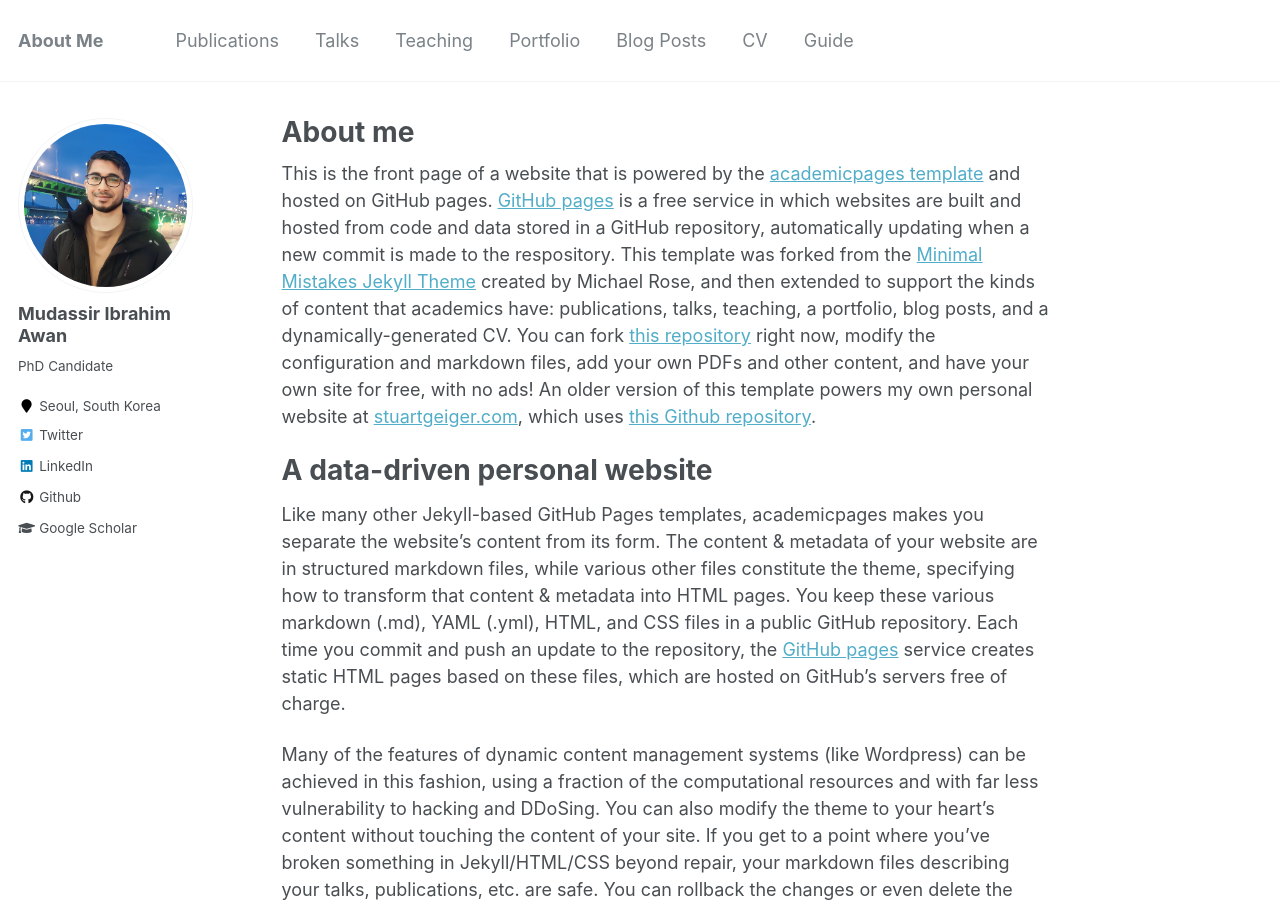
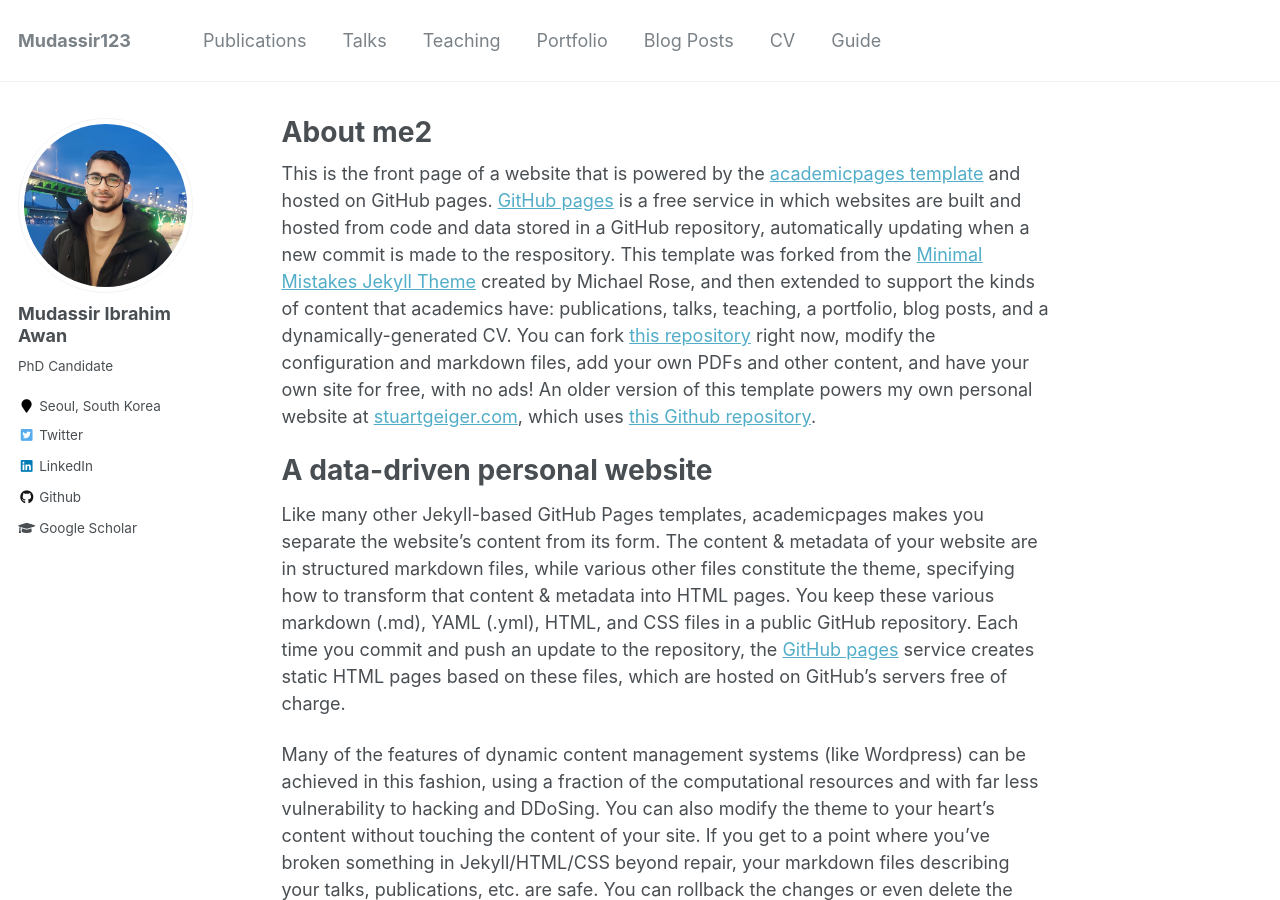
Before and after one commit to mudassir-awan/mudassir-awan.github.io, a Jekyll site: the page built from _pages/about.md, in a window 1280 px wide and 900 px high. Built offline with Jekyll 4.4.1, drawn with Linux system fonts in a browser that asks for light colours.

Commit message:
update names

```diff
--- a/_config.yml
+++ b/_config.yml
@@ -7,7 +7,7 @@
 
 # Site Settings
 locale                   : "en-US"
-title                    : "About Me"
+title                    : "Mudassir123"
 title_separator          : "-"
 name                     : &name "Mudassir Ibrahim Awan"
 description              : &description "personal description"
--- a/_pages/about.md
+++ b/_pages/about.md
@@ -1,7 +1,7 @@
 ---
 permalink: /
-title: "About me"
-excerpt: "About me"
+title: "About me2"
+excerpt: "About me2"
 author_profile: true
 redirect_from:
   - /about/
```
